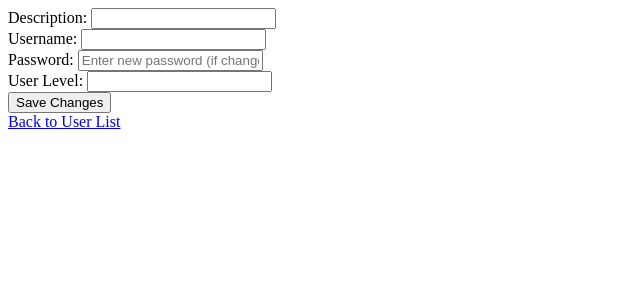
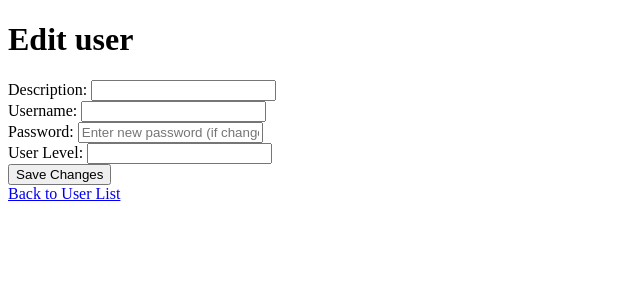
Before and after one commit to got2002/AMR_NEW, a Flask app: template AMRDB(GOT)/USER/templates/edit_user.html in a window 1280 px wide. Shown: the top 300 px of the page, without its empty margins (0-640 px from the left). Run offline with Flask 3, Linux system fonts and the light colour scheme; the template is opened without the code that fills it, so the values that code supplies are empty.

Commit message:
Update edit_user.html

```diff
--- a/AMRDB(GOT)/USER/templates/edit_user.html
+++ b/AMRDB(GOT)/USER/templates/edit_user.html
@@ -9,6 +9,7 @@
 </head>
 
 <body>
+    <h1>Edit user</h1>
     <form method="post" action="{{ url_for('edit_user_route')}}">
         <label for="description">Description:</label>
         <input type="text" name="description" value="{{ user[0].description }}" required><br>
```
